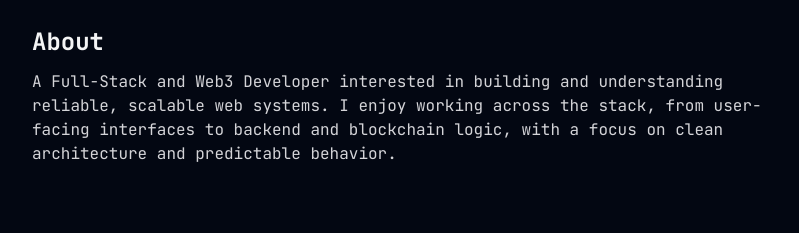
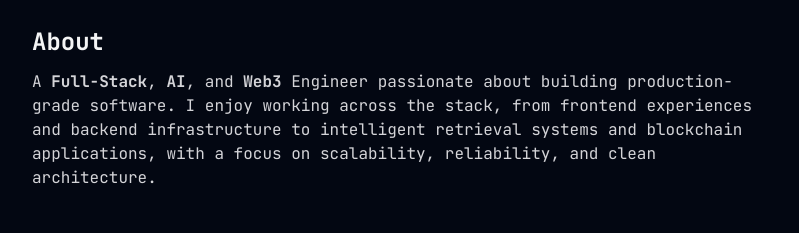
Before and after one commit to saatvik-10/portfolio-v2, a Next.js app: page / in a window 1280 px wide. Shown: the part 286-519 px from the top of the page, without its empty margins (240-1039 px from the left). Built offline with nearby package versions, Linux system fonts and the light colour scheme; no server answers.

Commit message:
updated about section

```diff
--- a/src/components/about.tsx
+++ b/src/components/about.tsx
@@ -4,11 +4,12 @@ const About = () => {
   return (
     <section className="flex flex-col gap-y-3">
       <Heading title="About" />
-      <span className="text-sm md:text-base text-zinc-300">
-        A Full-Stack and Web3 Developer interested in building and understanding
-        reliable, scalable web systems. I enjoy working across the stack, from
-        user-facing interfaces to backend and blockchain logic, with a focus on
-        clean architecture and predictable behavior.
+      <span className="text-sm text-zinc-300 md:text-base">
+        A <b>Full-Stack</b>, <b>AI</b>, and <b>Web3</b> Engineer passionate
+        about building production-grade software. I enjoy working across the
+        stack, from frontend experiences and backend infrastructure to
+        intelligent retrieval systems and blockchain applications, with a focus
+        on scalability, reliability, and clean architecture.
       </span>
     </section>
   );
```
